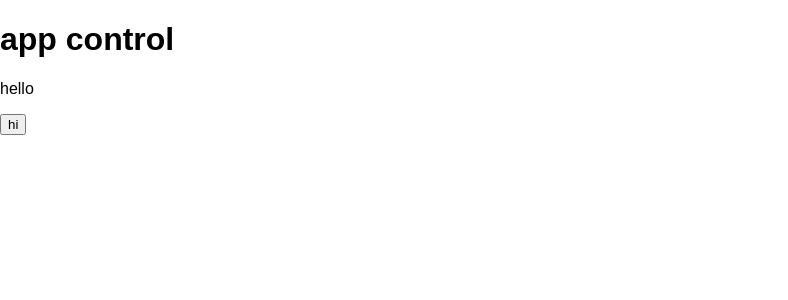
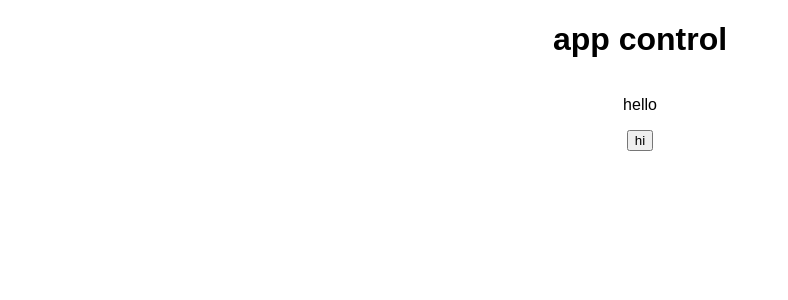
Before and after one commit to fcongson/react-context-api, a React (Create React App) app: page / in a window 1280 px wide. Shown: the top 300 px of the page, without its empty margins (0-788 px from the left). Built offline with nearby package versions, Linux system fonts and the light colour scheme.

Commit message:
Add stlying

```diff
--- a/src/App.css
+++ b/src/App.css
@@ -1,3 +1,10 @@
+.div-center {
+  display: flex;
+  flex-direction: column;
+  justify-content: center;
+  align-items: center;
+}
+
 .App {
   text-align: center;
 }
--- a/src/components/AppContextProvider.js
+++ b/src/components/AppContextProvider.js
@@ -5,7 +5,7 @@ export const AppContext = React.createContext();
 class AppContextProvider extends Component {
   state = {
     hello: "hello",
-    helloTranslations: ["hola", "bonjour", "hallo", "ciao", "hej"]
+    helloTranslations: ["hola", "bonjour", "hallo", "ciao", "hej", "namaste", "aloha", "kia ora"]
   }
   render() {
     return (
--- a/src/components/AppControl.js
+++ b/src/components/AppControl.js
@@ -1,20 +1,21 @@
 import React, { Component } from 'react';
 import { AppContext } from './AppContextProvider';
+import '../App.css';
 
 class AppControl extends Component {
   render() {
     return (
-      <div>
       <AppContext.Consumer>
         {(context) => (
           <React.Fragment>
+            <div class="div-center">
               <h1>app control</h1>
               <p>{context.state.hello}</p>
               <button onClick={context.helloWorld}>hi</button>
+            </div>
           </React.Fragment>
         )}
       </AppContext.Consumer>
-      </div>
     );
   }
 }
```
Lines whose indentation alone changed are shown as unchanged.
